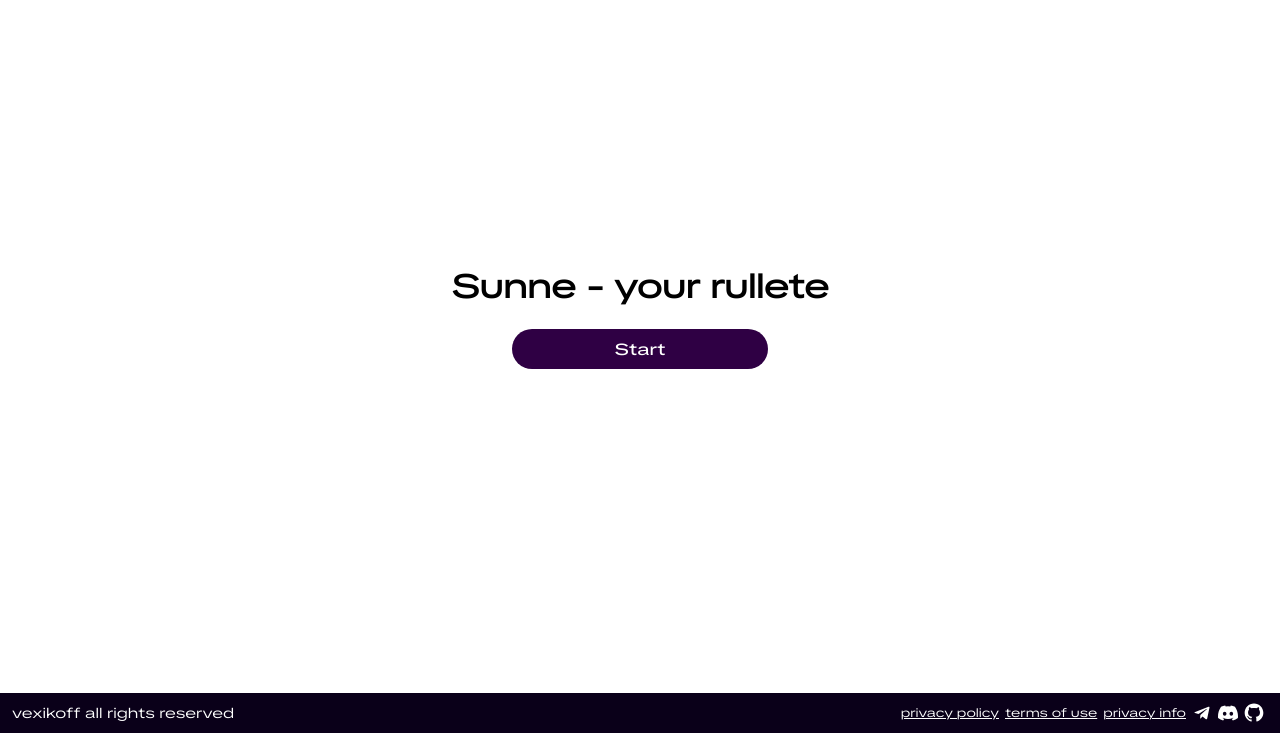
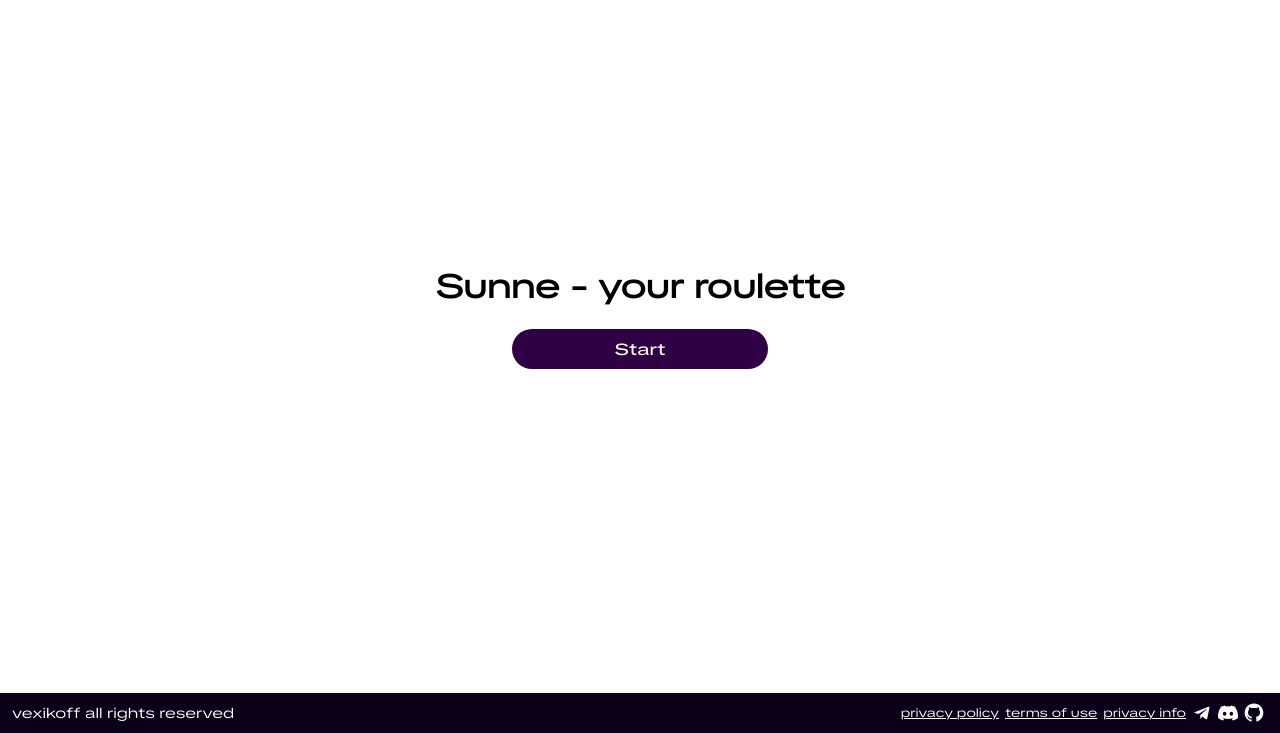
Before and after one commit to sunne-cl/sunne-roulette, a plain HTML site: page index.html in a window 1280 px wide. Shown: the part 67-800 px from the top of the page. Drawn offline with nearby package versions, Linux system fonts and the light colour scheme; some packages are replaced by stand-ins of ours; a script that the page names is missing.

Commit message:
Update index.html

```diff
--- a/index.html
+++ b/index.html
@@ -3,7 +3,7 @@
 <head>
     <meta charset="UTF-8">
     <meta name="viewport" content="width=device-width, initial-scale=1.0">
-    <title>Sunne - your roullete</title>
+    <title>Sunne - your roulette</title>
     <link rel="stylesheet" href="css/style.css">
     <link rel="shortcut icon" href="assets/logo/logo.png" type="image/png">
     <script src="https://cdn.socket.io/4.8.3/socket.io.min.js"></script>
@@ -45,7 +45,7 @@
     <div class="main">
         <div class="the1">
             <h1>
-                Sunne - your rullete
+                Sunne - your roulette
             </h1>
             <a href="roullete/index.html" class="start">Start</a>
         </div>
```
